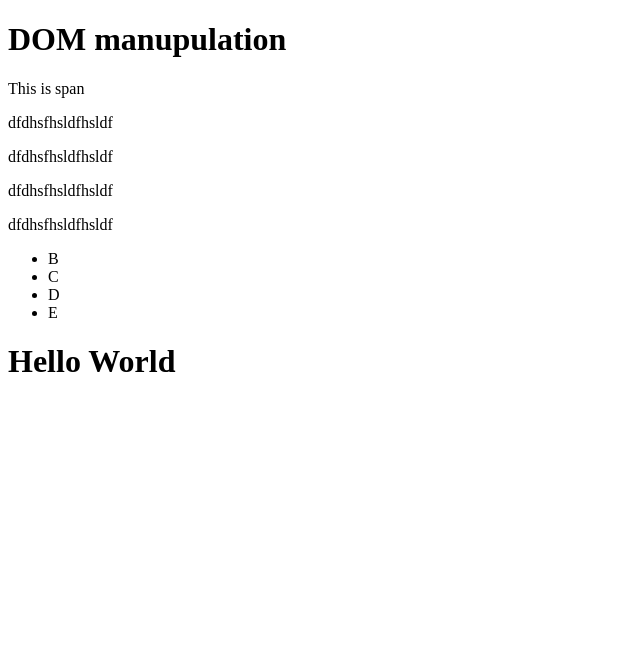
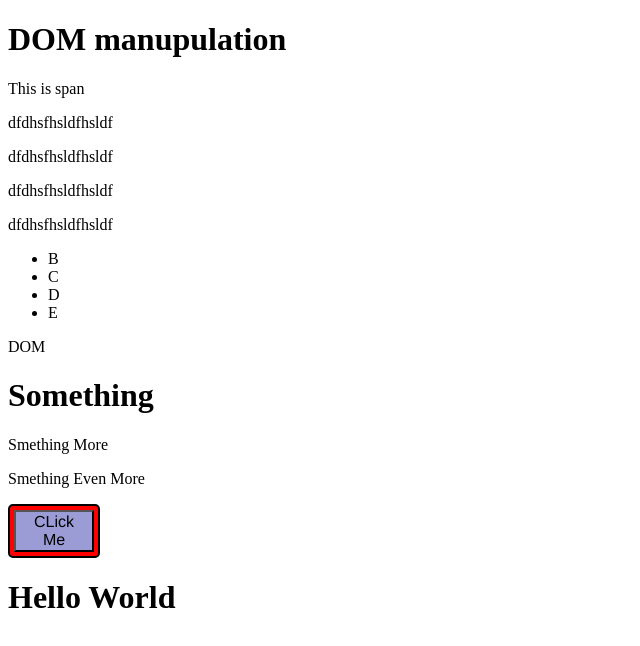
Before and after one commit to TouhidulHaqueSifat/JavaScript, a plain HTML site: page Day18/index.html in a window 1280 px wide. Shown: the whole page, without its empty margins (0-640 px from the left). Drawn offline with Linux system fonts and the light colour scheme.

Commit message:
Update html file

```diff
--- a/Day18/index.html
+++ b/Day18/index.html
@@ -3,6 +3,7 @@
 <head>
     <meta charset="UTF-8">
     <meta name="viewport" content="width=device-width, initial-scale=1.0">
+    <link rel="stylesheet" href="./index.css">
     <title>Document</title>
 </head>
 <body>
@@ -20,6 +21,22 @@
         <li>D</li>
         <li>E</li>
     </ul>
+    <div id = "main-id">
+        <p class="info">
+            <span id="text">DOM</span>
+        </p>
+
+    </div>
+
+    <div>
+        <h1 id="somthing-id1">Something</h1>
+        <p id="something-id2">Smething More</p>
+        <p id="something-id3">Smething Even More</p>
+    </div>
+
+    <div id="main-id1" class="main-class">
+        <button id="btn" type="button">CLick Me </button>
+    </div>
 
     <script src="index.js"></script>
 </body>
```
